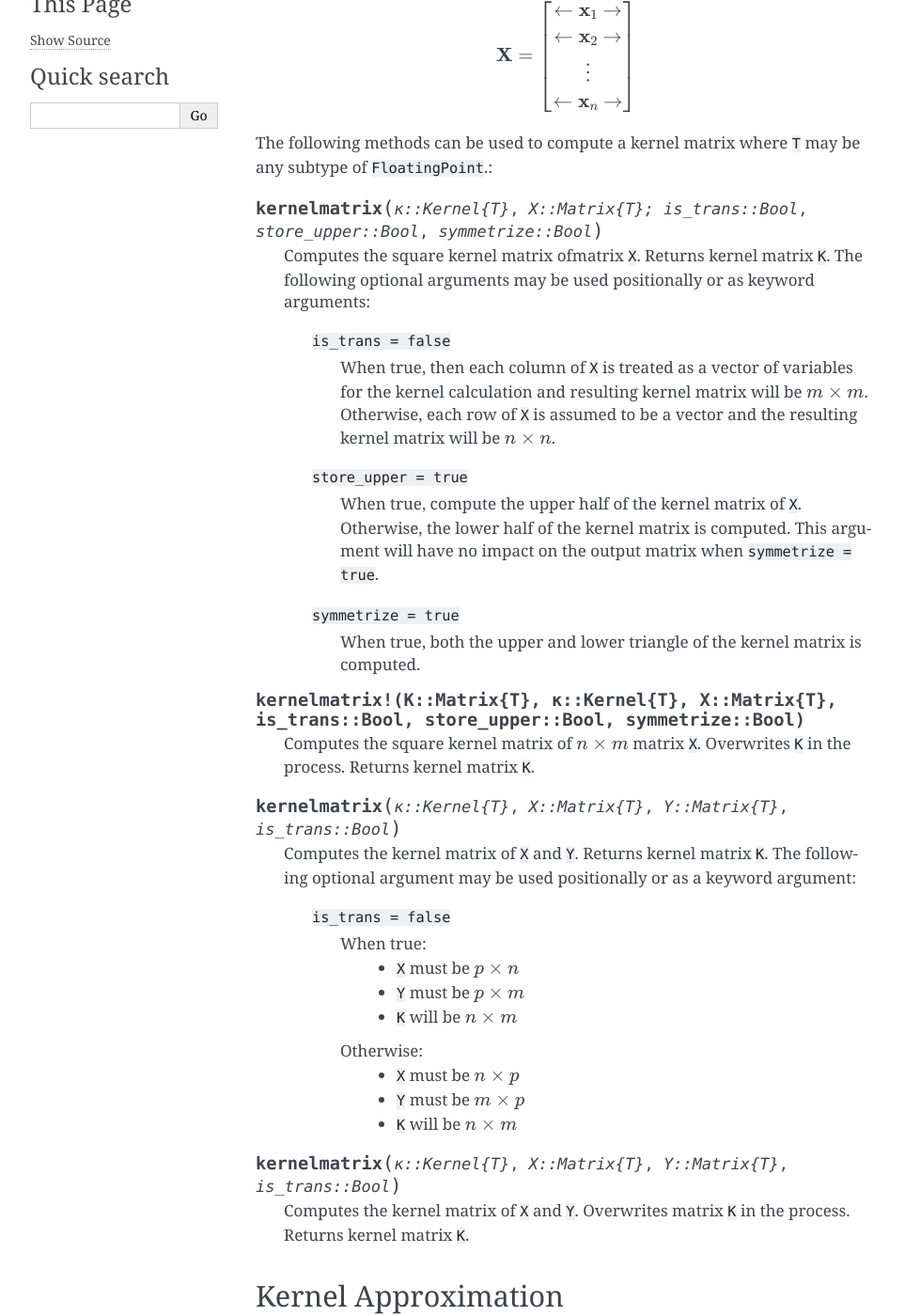
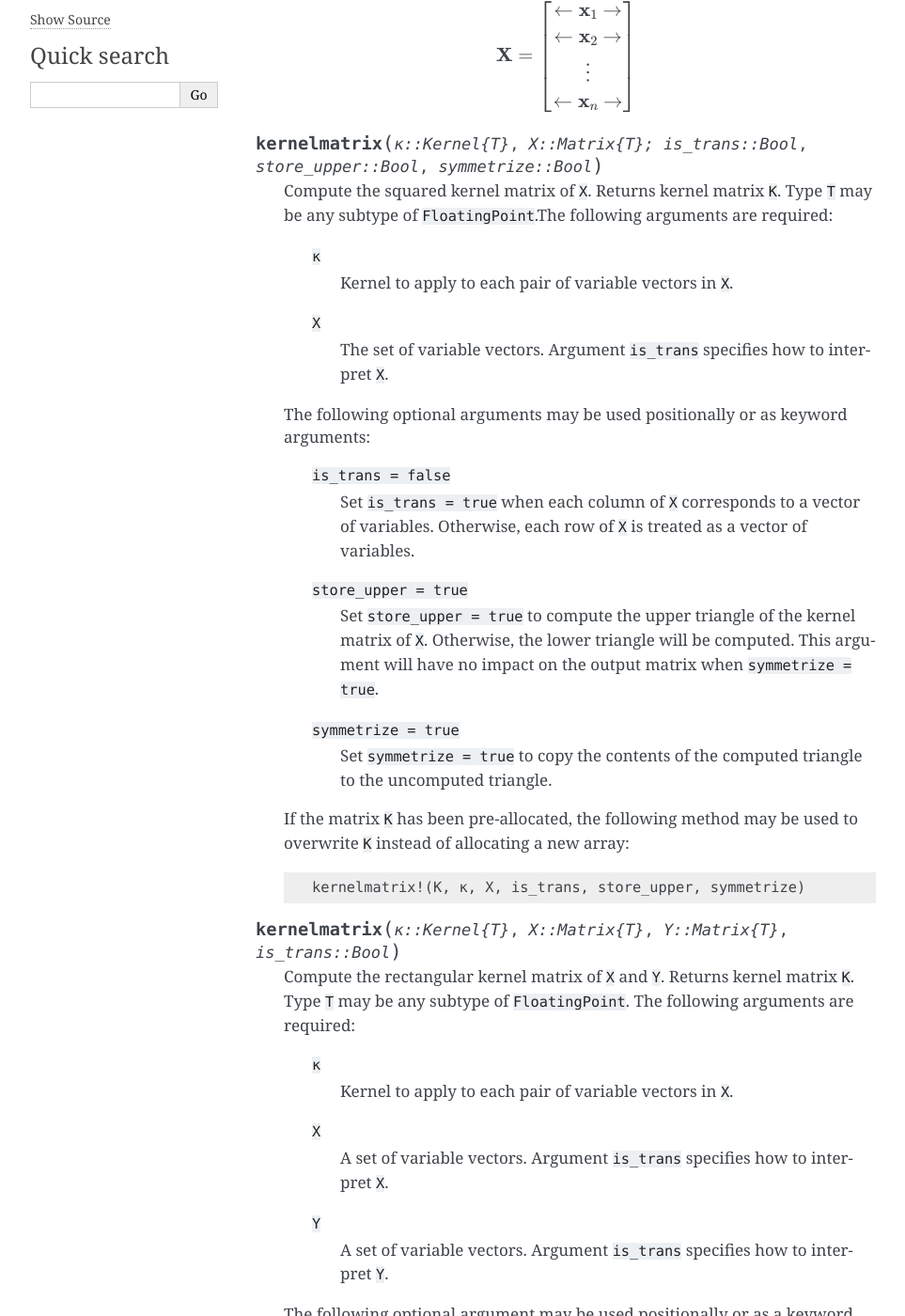
Before and after one commit to trthatcher/MLKernels.jl, a Sphinx documentation site: the page built from doc/interface.rst, in a window 1280 px wide and 1400 px high, scrolled down 268 px. Shown: the whole window at 94% size, without its empty margins (148-1111 px from the left). Built offline with Sphinx 7.4.7, drawn with Linux system fonts in a browser that asks for light colours; some of the changed text lies outside the part shown.

Commit message:
Expanded documentation

```diff
--- a/doc/interface.rst
+++ b/doc/interface.rst
@@ -12,50 +12,62 @@ design matrix. In other words, each row of data is assumed to correspond to a ve
 
 .. math:: \mathbf{X} = \begin{bmatrix} \leftarrow \mathbf{x}_1 \rightarrow  \\ \leftarrow \mathbf{x}_2 \rightarrow   \\ \vdots \\ \leftarrow \mathbf{x}_n \rightarrow   \end{bmatrix}
 
-The following methods can be used to compute a kernel matrix where ``T`` may be any subtype of
-``FloatingPoint``.:
 
 .. function:: kernelmatrix(κ::Kernel{T}, X::Matrix{T}; is_trans::Bool, store_upper::Bool, symmetrize::Bool)
 
-    Computes the square kernel matrix ofmatrix ``X``. Returns kernel matrix ``K``. The following
-    optional arguments may be used positionally or as keyword arguments:
+    Compute the squared kernel matrix of ``X``. Returns kernel matrix ``K``. Type ``T`` may be any
+    subtype of ``FloatingPoint``.The following arguments are required:
+
+     ``κ``
+       Kernel to apply to each pair of variable vectors in ``X``.
+     ``X``
+       The set of variable vectors. Argument ``is_trans`` specifies how to interpret ``X``.
+
+    The following optional arguments may be used positionally or as keyword arguments:
 
      ``is_trans = false``
-       When true, then each column of ``X`` is treated as a vector of variables for the kernel
-       calculation and resulting kernel matrix will be :math:`m \times m`. Otherwise, each row of
-       ``X`` is assumed to be a vector and the resulting kernel matrix will be :math:`n \times n`.
+       Set ``is_trans = true`` when each column of ``X`` corresponds to a vector of variables.
+       Otherwise, each row of ``X`` is treated as a vector of variables.
      ``store_upper = true``
-       When true, compute the upper half of the kernel matrix of ``X``. Otherwise, the lower
-       half of the kernel matrix is computed. This argument will have no impact on the output
-       matrix when ``symmetrize = true``.
+       Set ``store_upper = true`` to compute the upper triangle of the kernel matrix of ``X``.
+       Otherwise, the lower triangle will be computed. This argument will have no impact on the
+       output matrix when ``symmetrize = true``.
      ``symmetrize = true``
-       When true, both the upper and lower triangle of the kernel matrix is computed.
+       Set ``symmetrize = true`` to copy the contents of the computed triangle to the uncomputed
+       triangle.
 
-.. function:: kernelmatrix!(K::Matrix{T}, κ::Kernel{T}, X::Matrix{T}, is_trans::Bool, store_upper::Bool, symmetrize::Bool)
+    If the matrix ``K`` has been pre-allocated, the following method may be used to overwrite
+    ``K`` instead of allocating a new array:
 
-    Computes the square kernel matrix of :math:`n \times m` matrix ``X``. Overwrites ``K`` in
-    the process. Returns kernel matrix ``K``.
+    .. code-block:: julia
+
+        kernelmatrix!(K, κ, X, is_trans, store_upper, symmetrize)
+
 
 .. function:: kernelmatrix(κ::Kernel{T}, X::Matrix{T}, Y::Matrix{T}, is_trans::Bool)
 
-    Computes the kernel matrix of ``X`` and ``Y``. Returns kernel matrix ``K``. The following
-    optional argument may be used positionally or as a keyword argument:
+    Compute the rectangular kernel matrix of ``X`` and ``Y``. Returns kernel matrix ``K``. Type
+    ``T`` may be any subtype of ``FloatingPoint``. The following arguments are required:
+
+     ``κ``
+       Kernel to apply to each pair of variable vectors in ``X``.
+     ``X``
+       A set of variable vectors. Argument ``is_trans`` specifies how to interpret ``X``.
+     ``Y``
+       A set of variable vectors. Argument ``is_trans`` specifies how to interpret ``Y``.
+
+    The following optional argument may be used positionally or as a keyword argument:
 
      ``is_trans = false``
-       When true:
-        - ``X`` must be :math:`p \times n`
-        - ``Y`` must be :math:`p \times m`
-        - ``K`` will be :math:`n \times m`
-       Otherwise:
-        - ``X`` must be :math:`n \times p`
-        - ``Y`` must be :math:`m \times p`
-        - ``K`` will be :math:`n \times m`
+       Set ``is_trans = true`` when each column of ``X`` and ``Y`` corresponds to a vector of
+       variables. Otherwise, each row of ``X`` and ``Y`` is treated as a vector of variables.
 
-.. function:: kernelmatrix(κ::Kernel{T}, X::Matrix{T}, Y::Matrix{T}, is_trans::Bool)
+    If the matrix ``K`` has been pre-allocated, the following method may be used to overwrite
+    ``K`` instead of allocating a new array:
 
-    Computes the kernel matrix of ``X`` and ``Y``. Overwrites matrix ``K`` in the process. Returns
-    kernel matrix ``K``.
+    .. code-block:: julia
 
+        kernelmatrix!(K, κ, X, Y, is_trans)
 
 Kernel Approximation
 --------------------
```
Also changed, not shown: other parts of doc/interface.rst (+2 -2 lines).
